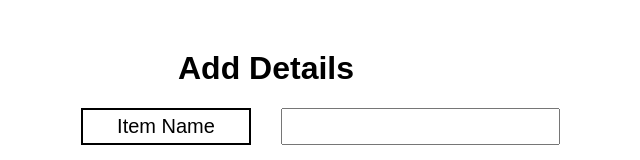
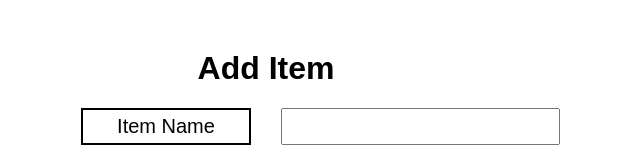
Before and after one commit to jamesjeon069/PHP-SRePS, a plain HTML site: page PHP Pharmacy pages/add_item.html in a window 1280 px wide. Shown: the top 160 px of the page, without its empty margins (374-1014 px from the left). Drawn offline with Linux system fonts and the light colour scheme.

Commit message:
Final modification
H1 value changed

```diff
--- a/PHP Pharmacy pages/add_item.html
+++ b/PHP Pharmacy pages/add_item.html
@@ -6,7 +6,7 @@
 	<title> Add Item </title>
 </head>
 <body>
-	<h1> Add Details</h1>
+	<h1> Add Item</h1>
 		<form class="form-container">
 			<div class="form-item item-left">
 				<label>Item Name </label>
```
